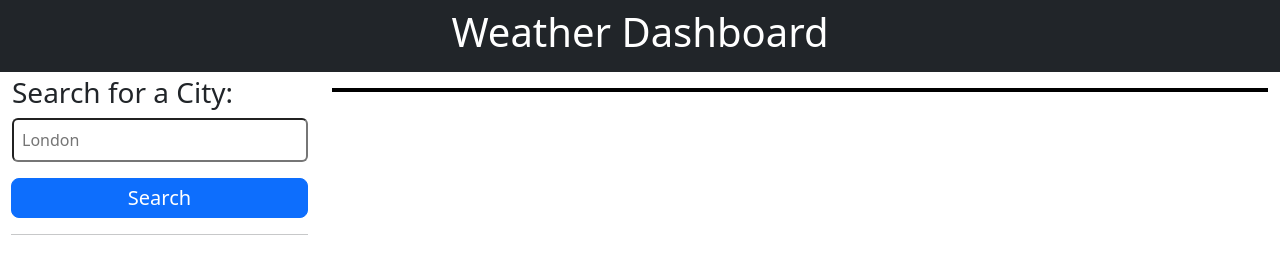
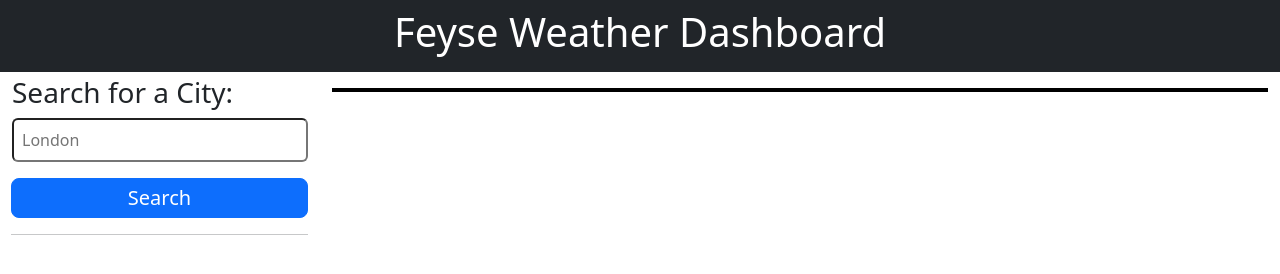
Before and after one commit to dodomiyake/feyse-weather-dashboard, a plain HTML site: page index.html in a window 1280 px wide. Drawn offline with nearby package versions, Linux system fonts and the light colour scheme.

Commit message:
Screenshot in readme file and Changed header

```diff
--- a/index.html
+++ b/index.html
@@ -13,7 +13,7 @@
 
 <body>
   <header class="container-fluid text-center text-white bg-dark p-2 weather-header justify-content-center">
-    <h1>Weather Dashboard</h1>
+    <h1>Feyse Weather Dashboard</h1>
   </header>
 
   <!-- max-width for ultra wide resolutions -->
```
Also changed, not shown: image-1.png (added), image.png (added), 1 other file.
